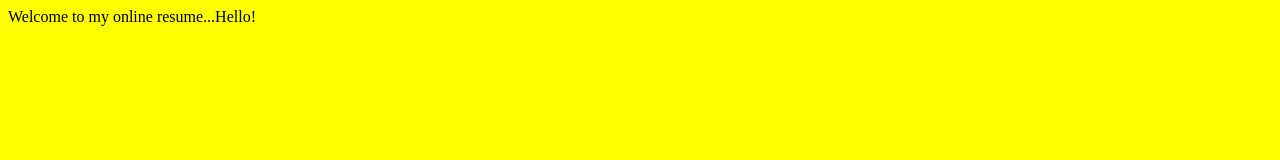
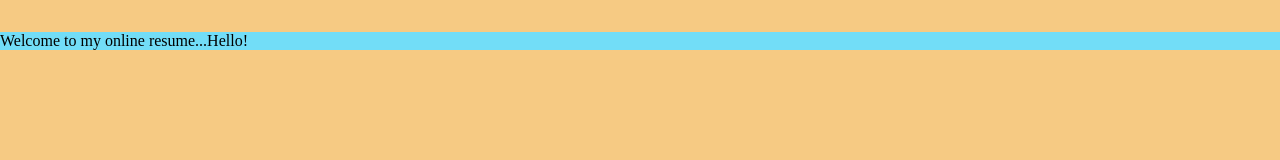
Before and after one commit to Nelson-Delpozo/Nelson-Delpozo-Online-Resume, a plain HTML site: page index.html in a window 1280 px wide. Drawn offline with Linux system fonts and the light colour scheme.

Commit message:
added main stylin

```diff
--- a/css/styles.css
+++ b/css/styles.css
@@ -1,3 +1,5 @@
+/*MAIN DOCUMENT STYLING*/
+
 *{
     box-sizing: border-box;
     color: black;
@@ -5,5 +7,12 @@
 
 body{
     width: 100%;
-    background-color: yellow;
+    background-color: #72ddf7;
+    margin: 2em auto;
 }
+
+html{
+    background-color: #f6ca83;
+}
+
+/*END OF MAIN DOCUMENT STYLING*/
```
Also changed, not shown: index.html (+10 -0 lines).
